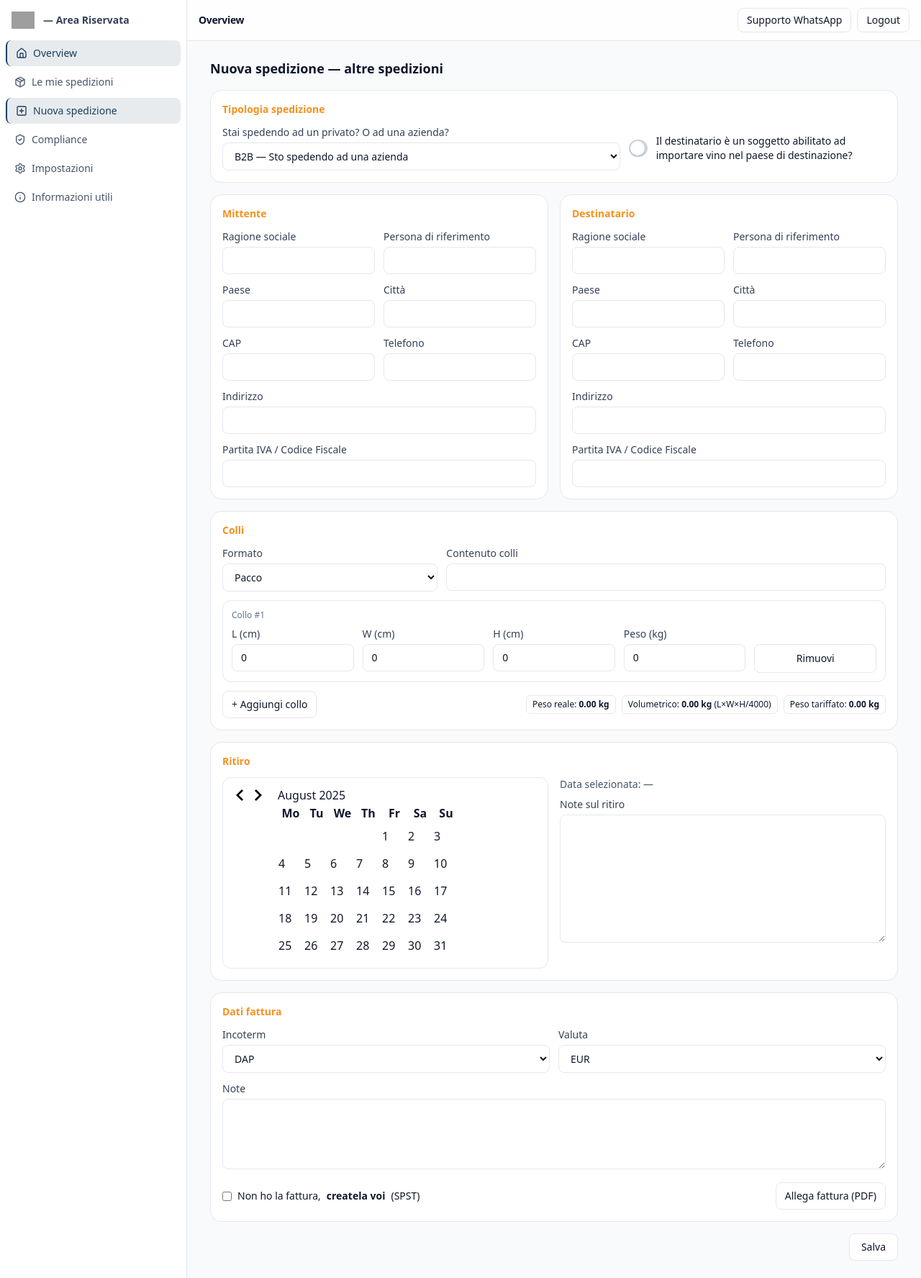
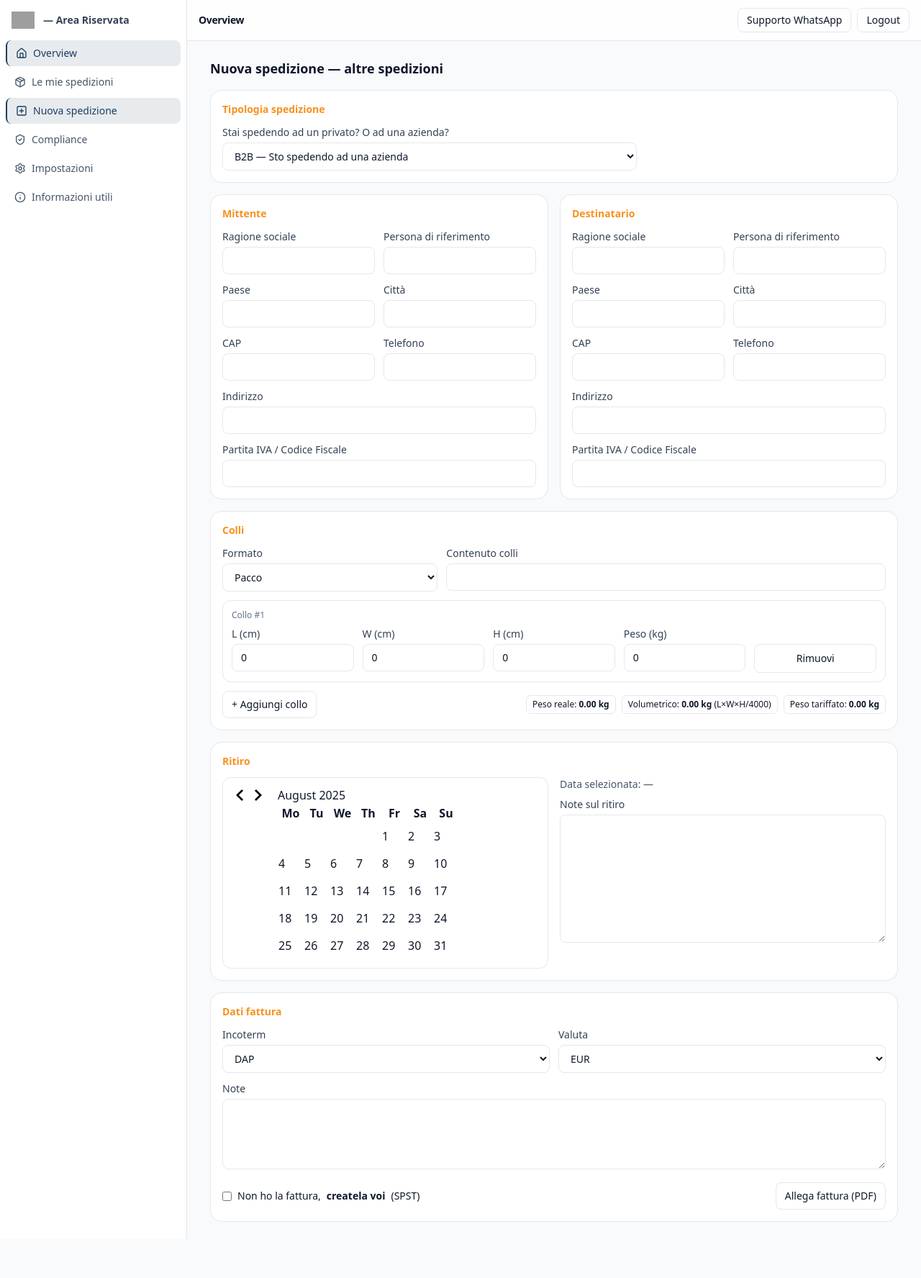
Before and after one commit to SPST-WINE/spst-dashboard, a Next.js app: page /dashboard/nuova/altro in a window 1280 px wide. Shown: the whole page at 72% size. After the commit the page ends 1722 px from the top, so only its background shows below. Built offline with nearby package versions, Linux system fonts and the light colour scheme; grey boxes are pictures that could not be loaded.

Commit message:
Update page.tsx

```diff
--- a/app/dashboard/nuova/altro/page.tsx
+++ b/app/dashboard/nuova/altro/page.tsx
@@ -6,7 +6,6 @@ import ColliCard, { Collo } from '@/components/nuova/ColliCard';
 import RitiroCard from '@/components/nuova/RitiroCard';
 import FatturaCard from '@/components/nuova/FatturaCard';
 import { Select } from '@/components/nuova/Field';
-import Switch from '@/components/nuova/Switch';
 
 const blankParty: Party = {
   ragioneSociale: '', referente: '', paese: '', citta: '',
@@ -15,7 +14,6 @@ const blankParty: Party = {
 
 export default function NuovaAltroPage() {
   const [tipoSped, setTipoSped] = useState<'B2B' | 'B2C' | 'Sample'>('B2B');
-  const [destAbilitato, setDestAbilitato] = useState<boolean>(false);
 
   const [mittente, setMittente] = useState<Party>(blankParty);
   const [destinatario, setDestinatario] = useState<Party>(blankParty);
@@ -34,34 +32,12 @@ export default function NuovaAltroPage() {
   const [noteFatt, setNoteFatt] = useState('');
   const [delega, setDelega] = useState(false);
 
-  const salva = () => {
-    console.log({
-      tipoSped,
-      destAbilitato,
-      mittente,
-      destinatario,
-      colli,
-      formato,
-      contenuto,
-      ritiroData,
-      ritiroNote,
-      incoterm,
-      valuta,
-      noteFatt,
-      delega,
-    });
-    alert('Dati raccolti (placeholder).');
-  };
-
   return (
     <div className="space-y-4">
       <h2 className="text-lg font-semibold">Nuova spedizione — altre spedizioni</h2>
 
-      {/* Tipologia spedizione */}
       <div className="rounded-2xl border bg-white p-4">
         <h3 className="mb-3 text-sm font-semibold text-spst-orange">Tipologia spedizione</h3>
-
-        <div className="flex flex-col gap-3 md:flex-row md:items-center md:justify-between">
         <div className="w-full md:max-w-xl">
           <Select
             label="Stai spedendo ad un privato? O ad una azienda?"
@@ -72,13 +48,6 @@ export default function NuovaAltroPage() {
               { label: 'B2B — Sto spedendo ad una azienda', value: 'B2B' },
               { label: 'Sample — Sto spedendo una campionatura ad una azienda / importatore', value: 'Sample' },
             ]}
-            />
-          </div>
-
-          <Switch
-            checked={destAbilitato}
-            onChange={setDestAbilitato}
-            label="Il destinatario è un soggetto abilitato ad importare vino nel paese di destinazione?"
           />
         </div>
       </div>
@@ -109,16 +78,6 @@ export default function NuovaAltroPage() {
         delega={delega}
         setDelega={setDelega}
       />
-
-      <div className="flex justify-end">
-        <button
-          type="button"
-          onClick={salva}
-          className="rounded-lg border bg-white px-4 py-2 text-sm hover:bg-slate-50"
-        >
-          Salva
-        </button>
-      </div>
     </div>
   );
 }
```
Lines whose indentation alone changed are shown as unchanged.
